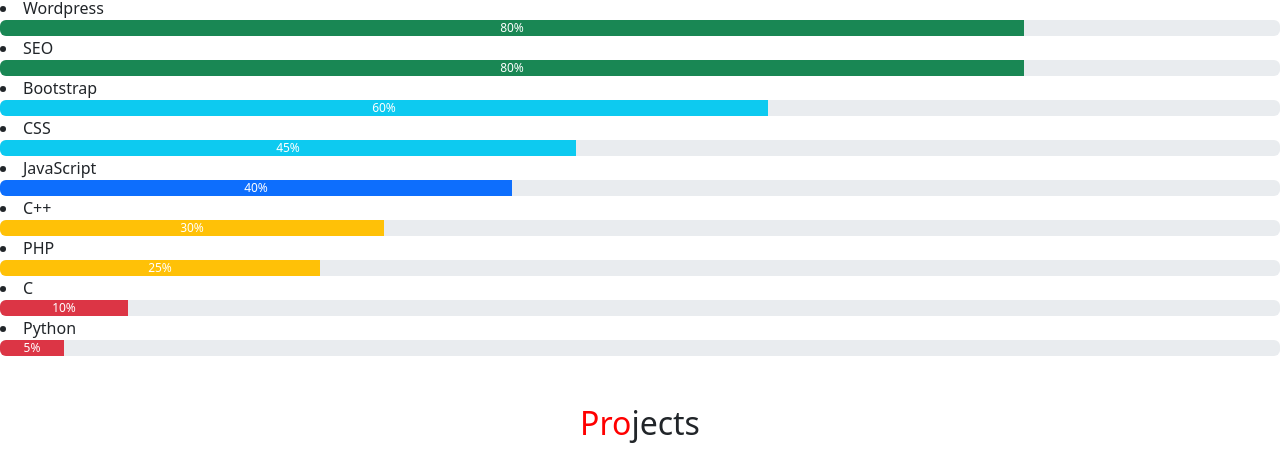
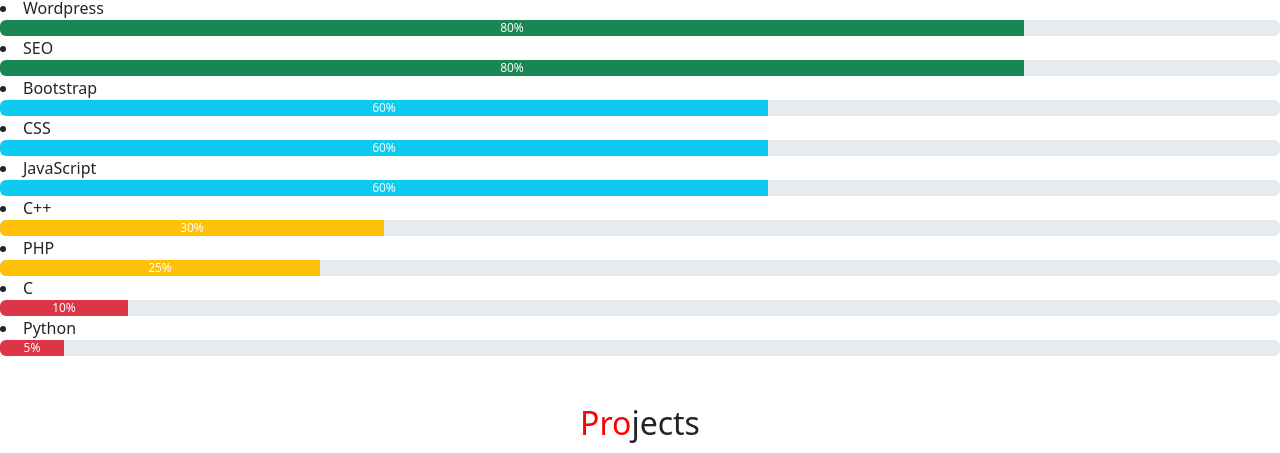
Before and after one commit to nishantshah977/nishantshah977.github.io, a plain HTML site: page index.html in a window 1280 px wide. Shown: the part 1794-2247 px from the top of the page. Drawn offline with nearby package versions, Linux system fonts and the light colour scheme.

Commit message:
Update index.html

```diff
--- a/index.html
+++ b/index.html
@@ -126,13 +126,13 @@
 
   <li>CSS</li>
 <div class="progress">
-  <div class="progress-bar bg-info" role="progressbar" aria-label="Example with label" style="width: 45%;" aria-valuenow="45" aria-valuemin="0" aria-valuemax="100">45%</div>
+  <div class="progress-bar bg-info" role="progressbar" aria-label="Example with label" style="width: 60%;" aria-valuenow="60" aria-valuemin="0" aria-valuemax="100">60%</div>
 </div>
 
 
 <li>JavaScript</li>
 <div class="progress">
-  <div class="progress-bar" role="progressbar" aria-label="Example with label" style="width: 40%;" aria-valuenow="40" aria-valuemin="0" aria-valuemax="100">40%</div>
+  <div class="progress-bar bg-info" role="progressbar" aria-label="Example with label" style="width: 60%;" aria-valuenow="60" aria-valuemin="0" aria-valuemax="100">60%</div>
   </div>
 
 
@@ -210,6 +210,10 @@
 </div>
 
 <div class="card" style="width: 18rem;">
+  <img src="https://nishantshah977.github.io/img/CSS_certificate.jpg" class="card-img-top" alt="JavaScript">
+</div>
+
+<div class="card" style="width: 18rem;">
   <img src="https://nishantshah977.github.io/img/coding-marketers_certificate.jpg" class="card-img-top" alt="Coding for Marketers">
 </div>
 <div class="card" style="width: 18rem;">
```
